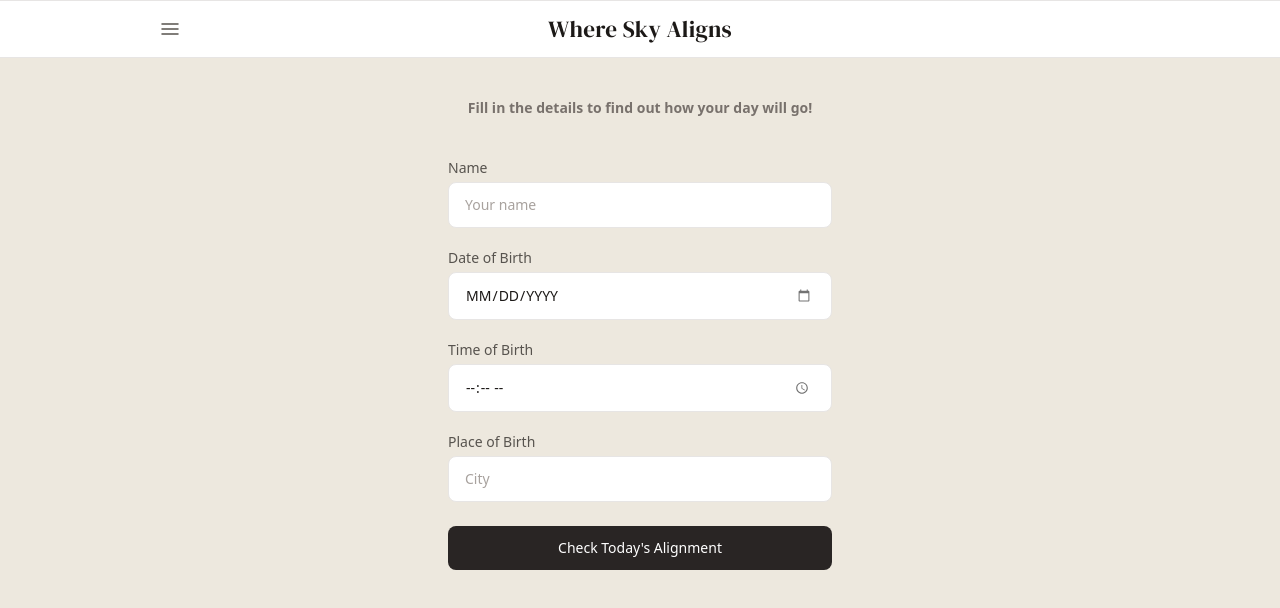
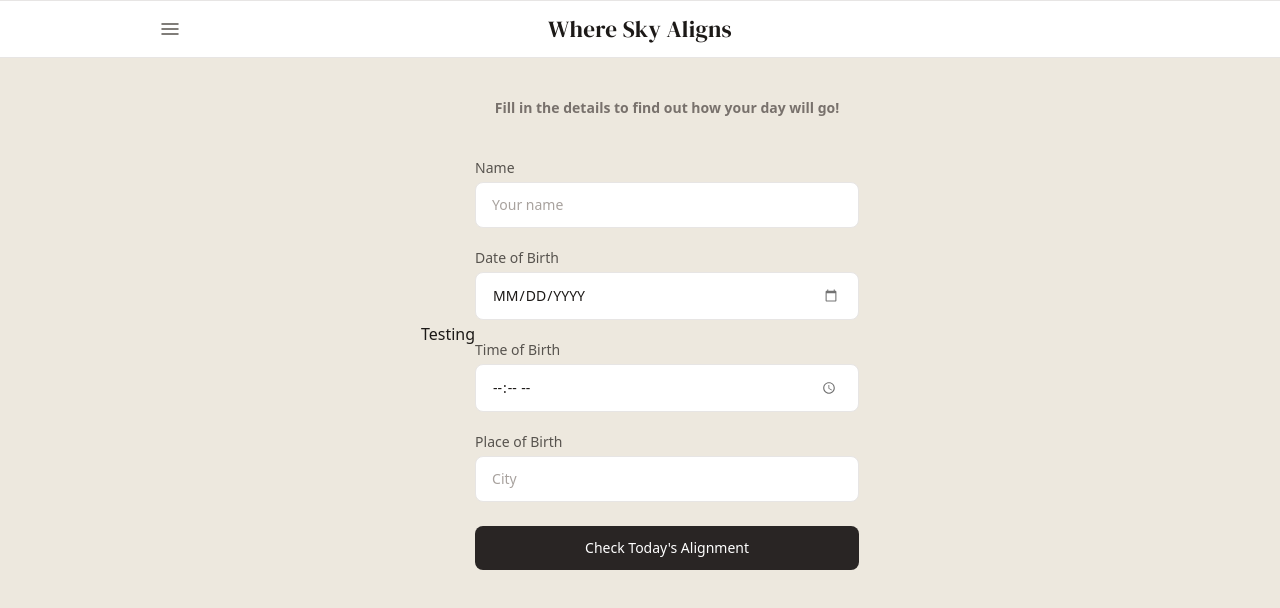
Before and after one commit to mrkhurana/mera-din-frontend, a Next.js app: page / in a window 1280 px wide. Shown: the top 608 px of the page. Built offline with nearby package versions, Linux system fonts and the light colour scheme.

Commit message:
Add testing div to layout component

```diff
--- a/src/app/layout.tsx
+++ b/src/app/layout.tsx
@@ -71,6 +71,7 @@ export default function RootLayout({
       <body className="overflow-x-hidden bg-[#ede8de] text-stone-900 min-h-full flex flex-col">
         <Header />
         <main className="flex-1 flex items-center justify-center px-4 py-10">
+              <div className="testonly">Testing</div>
           {children}
         </main>
         <footer className="text-center text-xs text-stone-400 py-6 px-4 mt-64 border-t border-stone-200">
```
